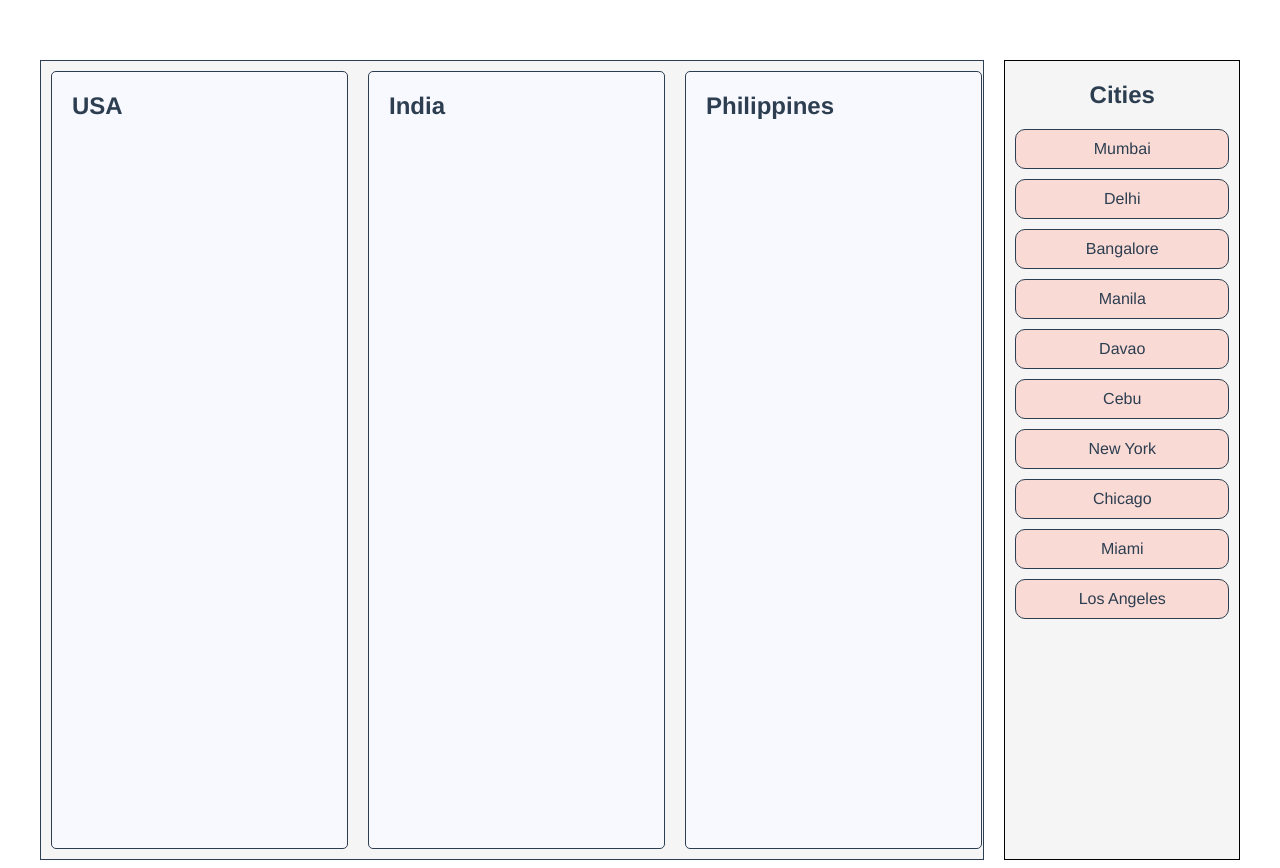
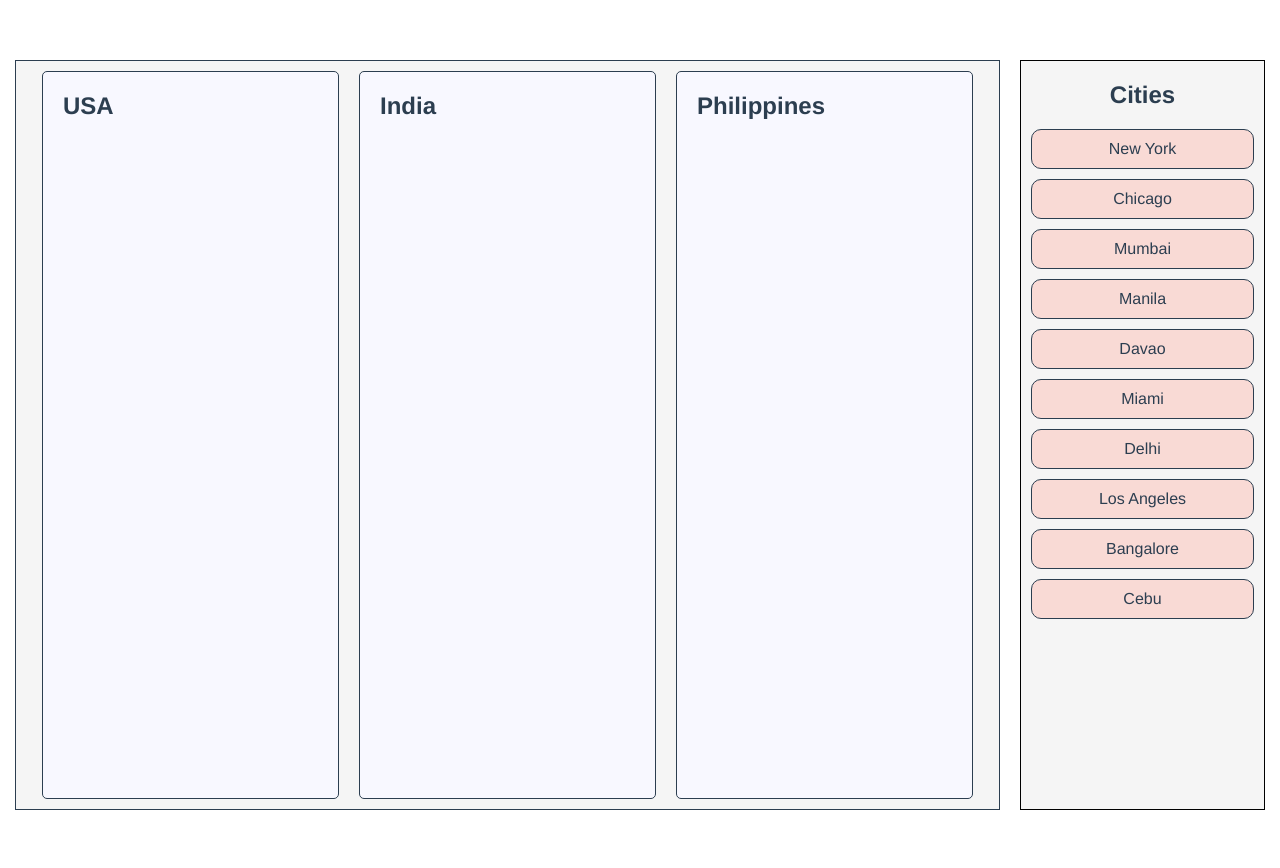
Before and after one commit to cyril2day/vue-drag-and-drop-sample-task, a Vue app: page / in a window 1280 px wide. After the commit the page ends 818 px from the top, so only its background shows below. Built offline with nearby package versions, Linux system fonts and the light colour scheme.

Commit message:
update styles and hooks

```diff
--- a/src/components/Country/index.vue
+++ b/src/components/Country/index.vue
@@ -59,6 +59,7 @@ const onDrop = (event: any) => {
 
 <style lang='scss'>
 .city__drop-area {
+  flex: 0 0 295px;
   margin: 10px;
   border: 1px solid;
   border-radius: 5px;
--- a/src/components/Dashboard.vue
+++ b/src/components/Dashboard.vue
@@ -13,7 +13,8 @@ const handleFound: HandleFound = (city) => {
 }
 
 onBeforeMount(() => {
-  cityList.value = Cities
+  const random = () => Math.random() - 0.5
+  cityList.value = Cities.sort(random)
 })
 </script>
 
@@ -48,8 +49,8 @@ onBeforeMount(() => {
 
 <style lang='scss'>
 .wrapper {
-  height: 800px;
-  width: 1200px;
+  height: 750px;
+  width: 1250px;
   display: flex;
   margin: 0 auto;
 }
@@ -60,16 +61,16 @@ onBeforeMount(() => {
   border: 1px solid;
   margin-right: 20px;
   background: whitesmoke;
+  justify-content: center;
+  width: 987px;
 }
 
 .wrapper__cities {
   flex-grow: 2;
   background: whitesmoke;
   border: 1px solid #000;
-}
-
-.city__drop-area {
-  flex: 0 0 295px;
+  justify-content: center;
+  width: 244px;
 }
 
 .cities__item {
```
